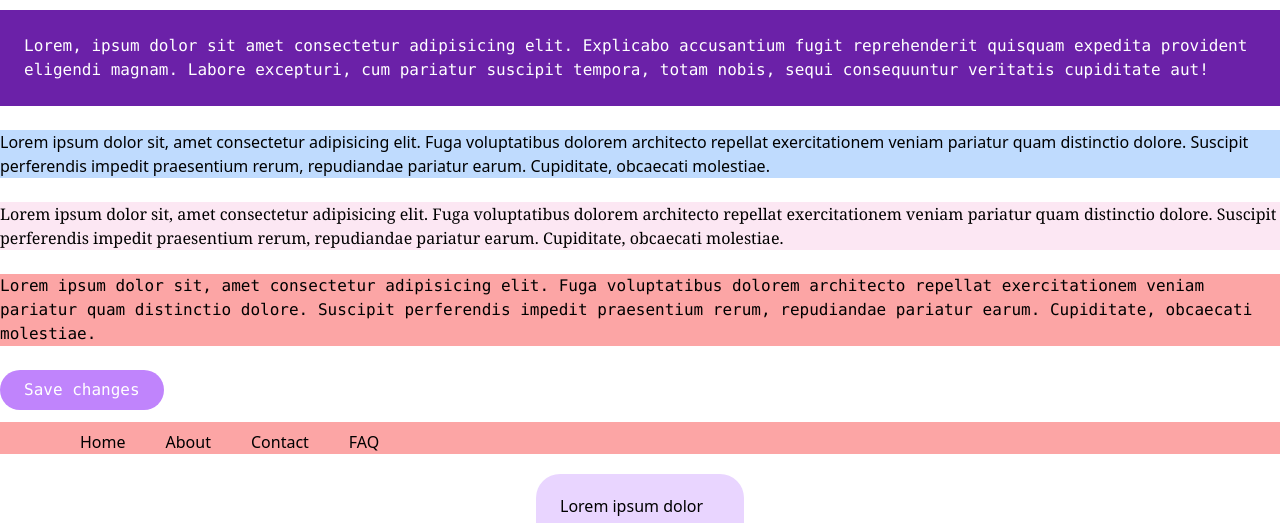
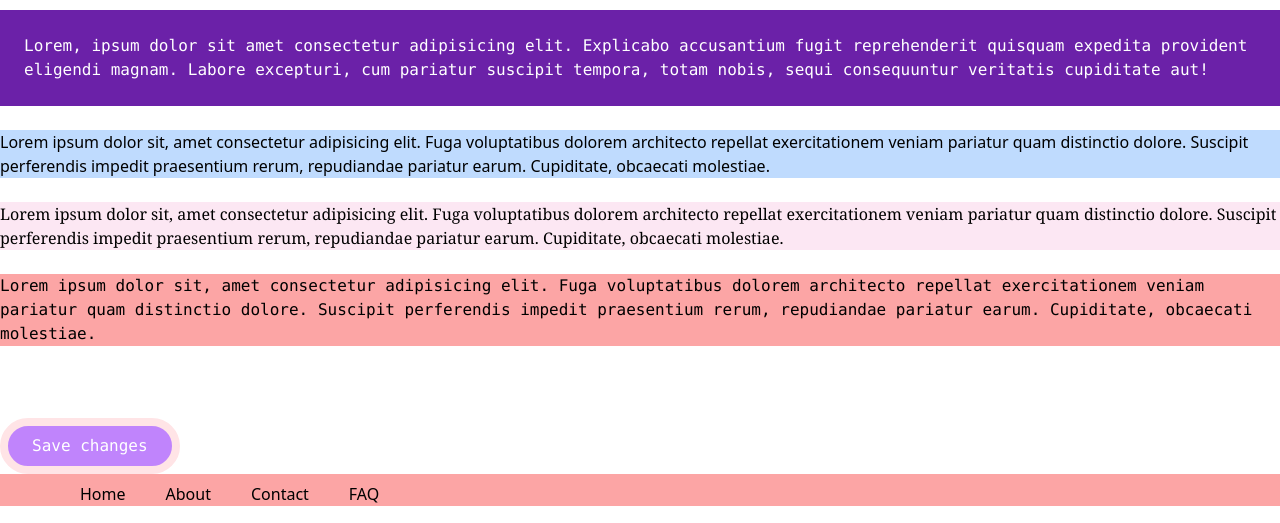
Before and after one commit to tayyaba-ali/Tailwind-practice, a website built with Vite: page index.html in a window 1280 px wide. Shown: the part 238-761 px from the top of the page. Built offline with nearby package versions, Linux system fonts and the light colour scheme.

Commit message:
life is easy with square bracket notations

```diff
--- a/index.html
+++ b/index.html
@@ -28,8 +28,10 @@
     Lorem ipsum dolor sit, amet consectetur adipisicing elit. Fuga voluptatibus dolorem architecto repellat exercitationem veniam pariatur quam distinctio dolore. Suscipit perferendis impedit praesentium rerum, repudiandae pariatur earum. Cupiditate, obcaecati molestiae.
 </p>
 
+<!-- We can use the square bracket notation to simply cutomize the tailwind classes according to our requiremnets   -->
 
-<button class="bg-purple-400 mx-auto  text-white px-6 font-mono mb-3 border-none border-rose-100 border-x-8 border-y-8 py-2 rounded-full">
+
+<button class="bg-purple-400 mx-auto  text-white px-6 font-mono mt-[3em] border-rose-100 border-x-8 border-y-8 py-2 rounded-full">
     Save changes
 </button>
 
```
